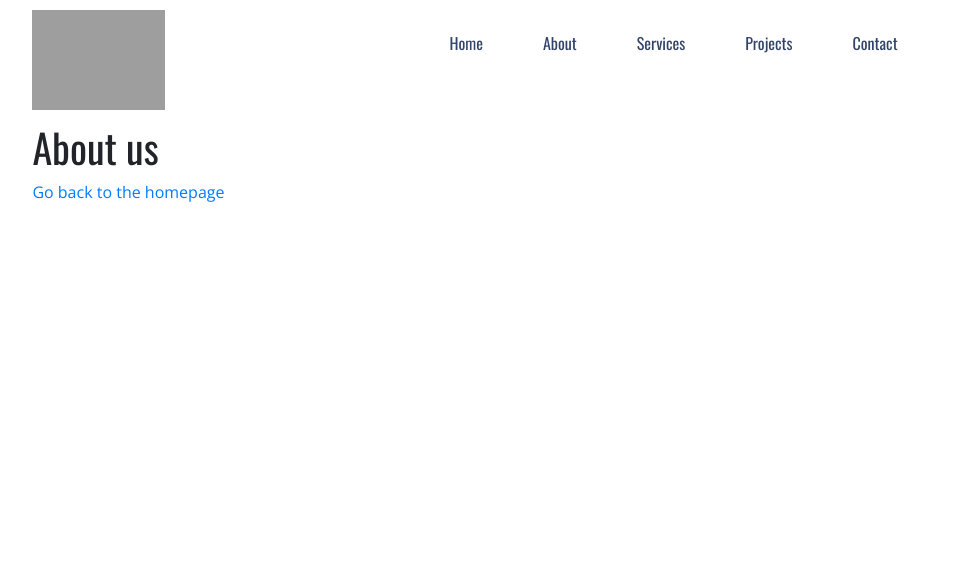
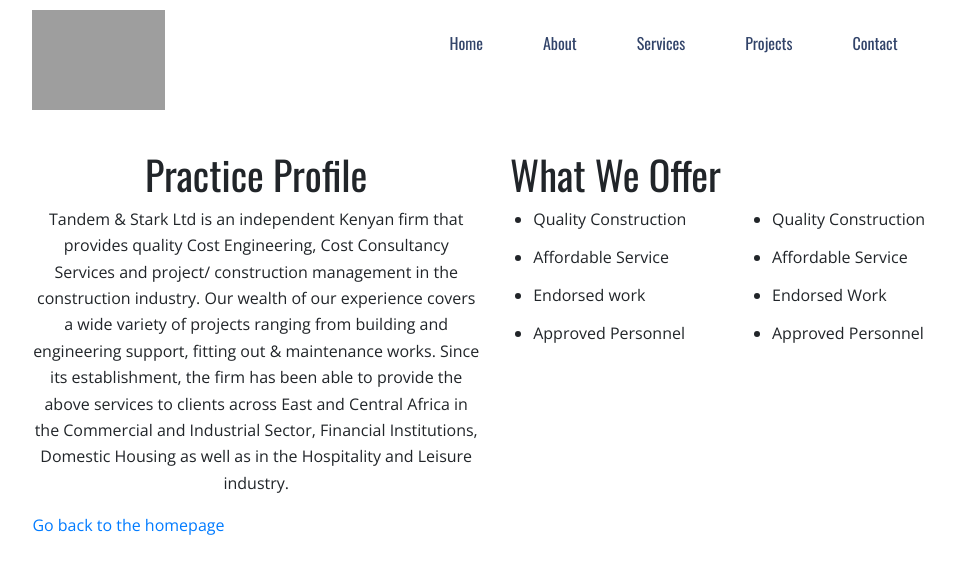
Before and after one commit to HackathonGranularit/Hackathon001, a Gatsby site in the folder src/: page /about in a window 1280 px wide. Shown: the whole page, without its empty margins (145-1100 px from the left). Built offline with nearby package versions, Linux system fonts and the light colour scheme; Gatsby itself is replaced by a stand-in of ours; grey boxes are pictures that could not be loaded.

Commit message:
Removed carousel, modified About page

```diff
--- a/src/package.json
+++ b/src/package.json
@@ -20,8 +20,7 @@
     "react-animate-on-scroll": "^2.1.5",
     "react-dom": "^16.10.2",
     "react-fullpage": "^0.1.19",
-    "react-helmet": "^5.2.1",
-    "react-responsive-carousel": "^3.1.51"
+    "react-helmet": "^5.2.1"
   },
   "devDependencies": {
     "prettier": "^1.18.2"
--- a/src/src/components/aboutPage.js
+++ b/src/src/components/aboutPage.js
@@ -7,12 +7,42 @@ import SEO from "../components/seo"
 const AboutPage = () => (
   <Layout>
     <SEO title="About" />
-    <h1>About us</h1>
-
-
-    <div>
-      <div cols>
-
+    <br />
+    <div className="row slide-in-fwd-center">
+      <div className="col col-md-6">
+        <h1 style={{ textAlign: "center" }}>Practice Profile</h1>
+        <p style={{ textAlign: "center" }}>
+          Tandem & Stark Ltd is an independent Kenyan firm that provides quality
+          Cost Engineering, Cost Consultancy Services and project/ construction
+          management in the construction industry. Our wealth of our experience
+          covers a wide variety of projects ranging from building and
+          engineering support, fitting out & maintenance works. Since its
+          establishment, the firm has been able to provide the above services to
+          clients across East and Central Africa in the Commercial and
+          Industrial Sector, Financial Institutions, Domestic Housing as well as
+          in the Hospitality and Leisure industry.
+        </p>
+      </div>
+      <div className="col col-md-6">
+        <h1>What We Offer</h1>
+        <div className="row">
+          <div className="col col-md-6">
+            <ul>
+              <li>Quality Construction</li>
+              <li>Affordable Service</li>
+              <li>Endorsed work</li>
+              <li>Approved Personnel</li>
+            </ul>
+          </div>
+          <div className="col col-md-6">
+            <ul>
+              <li>Quality Construction</li>
+              <li>Affordable Service</li>
+              <li>Endorsed Work</li>
+              <li>Approved Personnel</li>
+            </ul>
+          </div>
+        </div>
       </div>
     </div>
 
--- a/src/src/components/projectsPage.js
+++ b/src/src/components/projectsPage.js
@@ -1,6 +1,5 @@
 import React from "react"
 import { Link } from "gatsby"
-import DemoCarousel from "./carouselReact"
 
 import Layout from "../components/layout"
 import SEO from "../components/seo"
@@ -8,7 +7,6 @@ import SEO from "../components/seo"
 const ProjectsPage = () => (
   <Layout>
     <SEO title="Projects" />
-    <DemoCarousel />
     <Link to="/">Go back to the homepage</Link>
   </Layout>
 )
--- a/src/src/styles/base.css
+++ b/src/src/styles/base.css
@@ -1,93 +1,144 @@
+@import url("https://fonts.googleapis.com/css?family=Oswald:200,300,400&display=swap");
+@import url("https://fonts.googleapis.com/css?family=Open+Sans:300&display=swap");
 
-@import url('https://fonts.googleapis.com/css?family=Oswald:200,300,400&display=swap');
-@import url('https://fonts.googleapis.com/css?family=Open+Sans:300&display=swap');
-
-html,body{
-
+html,
+body {
   min-height: 100%;
-  height:100%;
+  height: 100%;
   scroll-behavior: smooth;
-
-
 }
 body {
   font-size: 1em;
   line-height: 1.65;
   margin: 0;
-  font-family: 'Open Sans', sans-serif;
+  font-family: "Open Sans", sans-serif;
   position: relative;
   overflow: hidden;
-
 }
 
-h1, h2, h3, h4 {
-  font-family: 'Oswald', sans-serif;
+h1,
+h2,
+h3,
+h4 {
+  font-family: "Oswald", sans-serif;
 }
-p{
+p {
   font-size: 16px;
-  font-family: 'Open Sans', sans-serif;
+  font-family: "Open Sans", sans-serif;
 }
-a:hover{
-  text-decoration: none
+a:hover {
+  text-decoration: none;
 }
-a.button, button{
+a.button,
+button {
   background: #fff;
   padding: 10px 30px;
   margin: 20px 0;
   float: left;
-  font-family: 'Oswald', sans-serif;
-  color:  #314369;
+  font-family: "Oswald", sans-serif;
+  color: #314369;
 }
-.relative{
+.relative {
   position: relative;
 }
-#home_wrapper{
+#home_wrapper {
   height: 100vh;
   width: 100%;
 }
 
- .banner{
+.banner {
   z-index: 999;
 }
-.what_we_do{
-
+.what_we_do {
   z-index: 888;
 }
 
-.our_projects{
-
+.our_projects {
   z-index: 777;
 }
 
-.experience{
+.experience {
   background: rgb(85, 75, 21);
   z-index: 666;
 }
 
-.footer{
+.footer {
   background: rgb(92, 10, 85);
   z-index: 555;
 }
-.banner, .what_we_do, .our_projects, .experience, .footer{
-  width:100%;
+.banner,
+.what_we_do,
+.our_projects,
+.experience,
+.footer {
+  width: 100%;
   height: 100vh;
   position: absolute;
   transition: 1s;
   opacity: 0;
   animation: adeInBottom-fullSection 0.5s;
   animation-fill-mode: forwards;
+}
+@keyframes fadeInBottom-fullSection {
+  0% {
+    opacity: 1;
   }
-  @keyframes fadeInBottom-fullSection {
-    0%{ opacity: 1; }
-    100%{ opacity: 0;}
+  100% {
+    opacity: 0;
   }
-.show{
- opacity: 1;
+}
+.show {
+  opacity: 1;
   z-index: 1000;
   animation: fadeInBottom 0.5s;
   animation-fill-mode: forwards;
 }
 @keyframes fadeInBottom {
-  0%{top:120%; }
-  100%{top:15%;}
+  0% {
+    top: 120%;
+  }
+  100% {
+    top: 15%;
+  }
 }
+.slide-in-fwd-center {
+  -webkit-animation: slide-in-fwd-center 0.4s
+    cubic-bezier(0.25, 0.46, 0.45, 0.94) both;
+  animation: slide-in-fwd-center 1.5s cubic-bezier(0.25, 0.46, 0.45, 0.94) both;
+}
+/* ----------------------------------------------
+ * Generated by Animista on 2019-10-29 14:10:9
+ * Licensed under FreeBSD License.
+ * See http://animista.net/license for more info.
+ * w: http://animista.net, t: @cssanimista
+ * ---------------------------------------------- */
+
+/**
+ * ----------------------------------------
+ * animation slide-in-fwd-center
+ * ----------------------------------------
+ */
+@-webkit-keyframes slide-in-fwd-center {
+  0% {
+    -webkit-transform: translateZ(-1400px);
+    transform: translateZ(-1400px);
+    opacity: 0;
+  }
+  100% {
+    -webkit-transform: translateZ(0);
+    transform: translateZ(0);
+    opacity: 1;
+  }
+}
+@keyframes slide-in-fwd-center {
+  0% {
+    -webkit-transform: translateZ(-1400px);
+    transform: translateZ(-1400px);
+    opacity: 0;
+  }
+  100% {
+    -webkit-transform: translateZ(0);
+    transform: translateZ(0);
+    opacity: 1;
+  }
+}
```
Also changed, not shown: src/src/components/carouselReact.js (deleted, +0 -24 lines), 1 other file.
